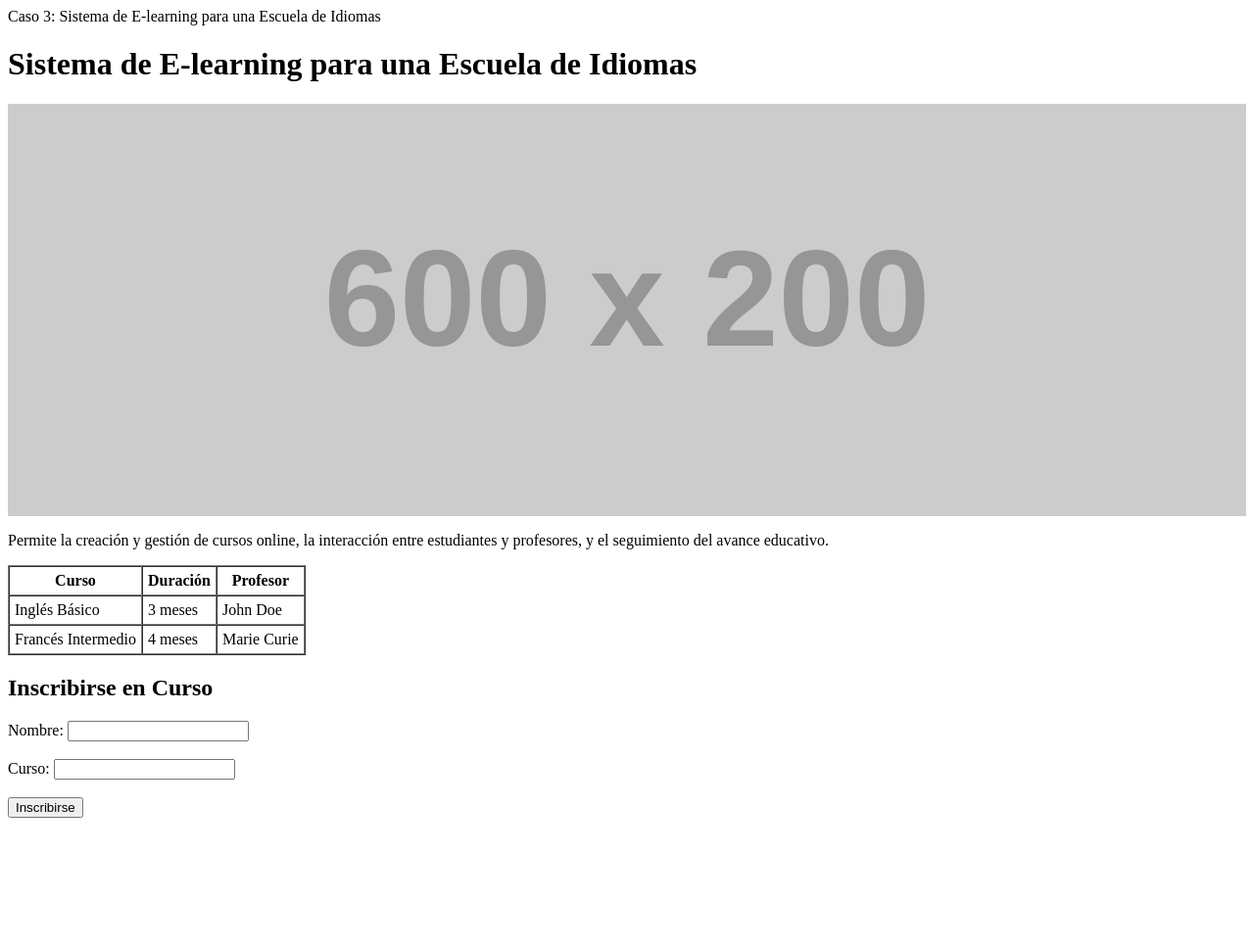
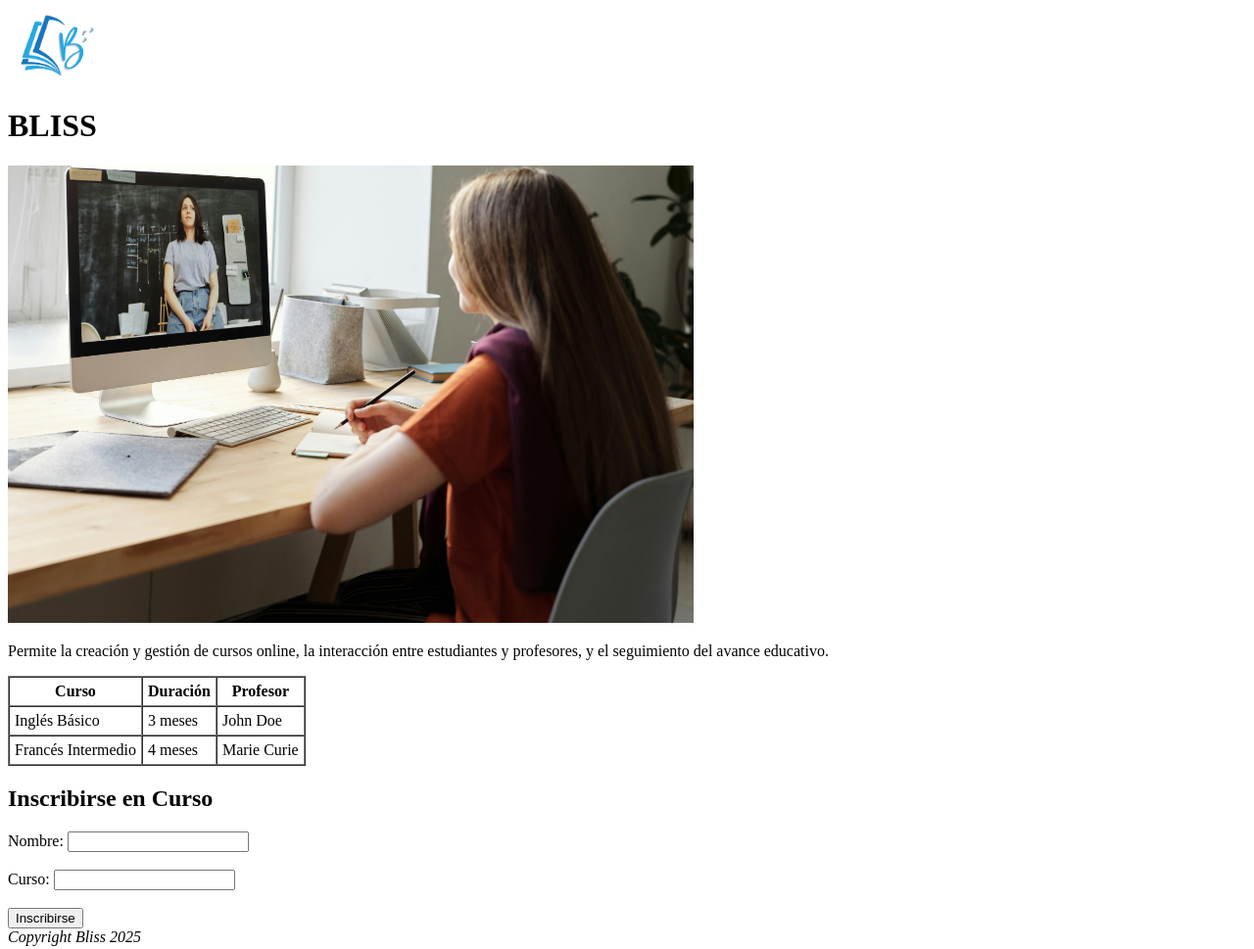
Before and after one commit to crixfer/Sistema-E-Learning, a plain HTML site: page index.html in a window 1280 px wide. Shown: the whole page at 98% size. Before the commit the page ends 851 px from the top, so only its background shows below. Drawn offline with Linux system fonts and the light colour scheme; placeholder pictures from the web are drawn by us.

Commit message:
Creación de header, main y footer.  Cambio de titulo y adición de imagen para logo.

```diff
--- a/index.html
+++ b/index.html
@@ -1,4 +1,4 @@
-Caso 3: Sistema de E-learning para una Escuela de Idiomas
+<!-- Caso 3: Sistema de E-learning para una Escuela de Idiomas -->
 <!DOCTYPE html>
 <html lang="es">
   <head>
@@ -6,12 +6,20 @@ Caso 3: Sistema de E-learning para una Escuela de Idiomas
     <title>E-learning Escuela de Idiomas</title>
   </head>
   <body>
-    <h1>Sistema de E-learning para una Escuela de Idiomas</h1>
+    <header>
+      <img
+        src="./imagenes/BLISS OFFICIAL LOGO SMALL PNG (1).png"
+        style="width: 100px"
+        alt="Logo"
+      />
+      <h1>BLISS</h1>
+    </header>
 
+    <main>
       <img
-      src="https://via.placeholder.com/600x200?text=E-learning+Idiomas"
+        src="./imagenes/teaching 2.jpg"
         alt="E-learning Idiomas"
-      style="width: 100%; height: auto"
+        style="width: 700px; height: auto"
       />
 
       <p>
@@ -43,5 +51,10 @@ Caso 3: Sistema de E-learning para una Escuela de Idiomas
         Curso: <input type="text" name="curso" /><br /><br />
         <button type="submit">Inscribirse</button>
       </form>
+    </main>
+
+    <footer>
+      <i class="fa fa-copyright" aria-hidden="true">Copyright Bliss 2025</i>
+    </footer>
   </body>
 </html>
```
Also changed, not shown: imagenes/BLISS OFFICIAL LOGO SMALL PNG (1).png (added), imagenes/teaching 2.jpg (added). Lines whose indentation alone changed are shown as unchanged.
